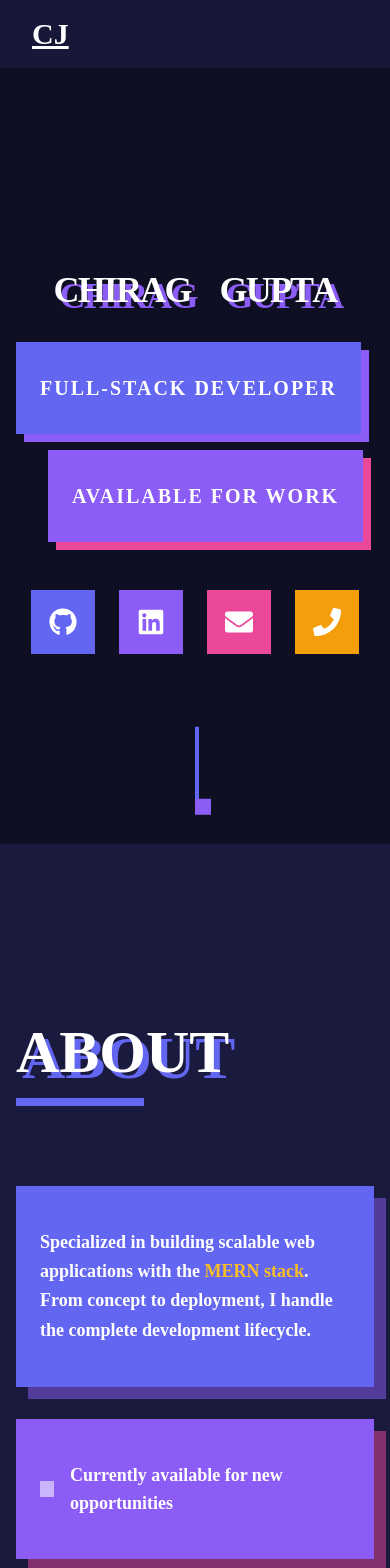
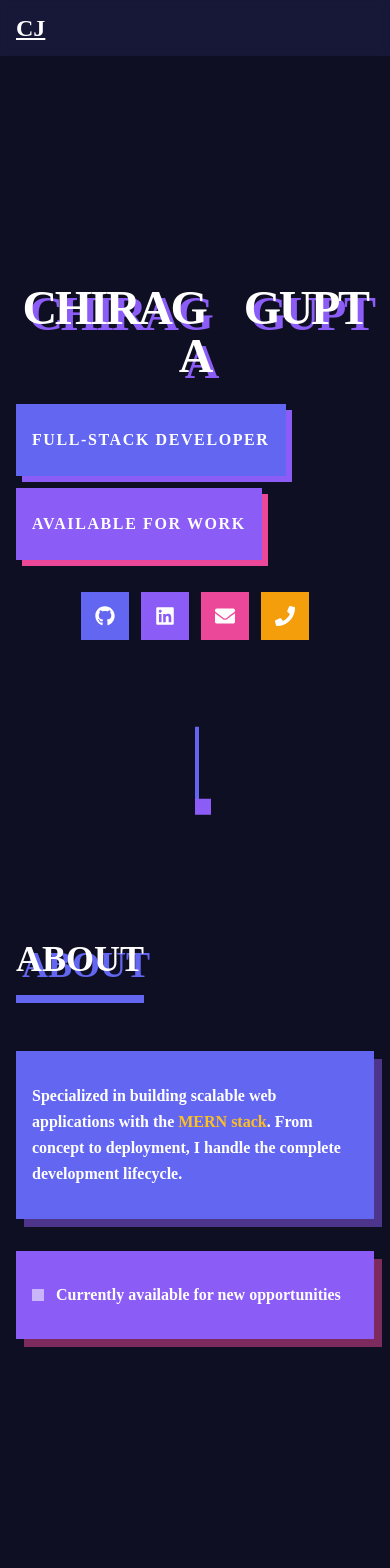
Before and after one commit to CjWrits/Portfolio-Website, a React (Vite) app: page / in a window 390 px wide. Shown: the top 1568 px of the page. Built offline with nearby package versions, Linux system fonts and the light colour scheme.

Commit message:
Make website fully responsive for all devices

```diff
--- a/src/components/About.tsx
+++ b/src/components/About.tsx
@@ -34,7 +34,7 @@ const About = () => {
   }, []);
 
   return (
-    <section id="about" ref={ref} className="min-h-screen flex items-center py-32 bg-[#1a1a3e] relative overflow-hidden">
+    <section id="about" ref={ref} className="min-h-screen flex items-center py-16 sm:py-24 md:py-32 relative overflow-hidden">
       <div className="absolute inset-0 opacity-10">
         {[...Array(15)].map((_, i) => (
           <div
@@ -54,39 +54,39 @@ const About = () => {
           initial={{ opacity: 0, y: 50 }}
           animate={isInView ? { opacity: 1, y: 0 } : {}}
           transition={{ type: 'spring', stiffness: 100 }}
-          className="mb-20"
+          className="mb-12 sm:mb-16 md:mb-20"
         >
-          <h2 className="text-6xl sm:text-8xl font-black text-white mb-4" style={{ textShadow: '6px 6px 0px #6366f1' }}>
+          <h2 className="text-4xl sm:text-5xl md:text-6xl lg:text-8xl font-black text-white mb-4" style={{ textShadow: '6px 6px 0px #6366f1' }}>
             ABOUT
           </h2>
           <div className="w-32 h-2 bg-[#6366f1]" />
         </motion.div>
 
-        <div className="grid grid-cols-1 lg:grid-cols-2 gap-12">
+        <div className="grid grid-cols-1 lg:grid-cols-2 gap-8 sm:gap-10 md:gap-12">
           <motion.div
             initial={{ opacity: 0, x: -100 }}
             animate={isInView ? { opacity: 1, x: 0 } : {}}
             transition={{ delay: 0.3, type: 'spring' }}
             className="space-y-8"
           >
-            <div className="p-6 bg-[#6366f1] border-4 border-white/20 shadow-[12px_12px_0px_0px_rgba(139,92,246,0.5)]">
-              <p className="text-lg text-white leading-relaxed font-bold">
+            <div className="p-4 sm:p-6 bg-[#6366f1] border-2 sm:border-4 border-white/20 shadow-[8px_8px_0px_0px_rgba(139,92,246,0.5)] sm:shadow-[12px_12px_0px_0px_rgba(139,92,246,0.5)]">
+              <p className="text-base sm:text-lg text-white leading-relaxed font-bold">
                 Specialized in building scalable web applications with the <span className="text-[#fbbf24] font-black">MERN stack</span>. From concept to deployment, I handle the complete development lifecycle.
               </p>
             </div>
 
             <motion.div
-              className="p-6 bg-[#8b5cf6] border-4 border-white/20 shadow-[12px_12px_0px_0px_rgba(236,72,153,0.5)]"
+              className="p-4 sm:p-6 bg-[#8b5cf6] border-2 sm:border-4 border-white/20 shadow-[8px_8px_0px_0px_rgba(236,72,153,0.5)] sm:shadow-[12px_12px_0px_0px_rgba(236,72,153,0.5)]"
               whileHover={{ scale: 1.05, rotate: -1 }}
             >
-              <div className="flex items-center gap-4">
-                <div className="w-4 h-4 bg-white animate-pulse" />
-                <p className="text-lg text-white font-black">Currently available for new opportunities</p>
+              <div className="flex items-center gap-3 sm:gap-4">
+                <div className="w-3 h-3 sm:w-4 sm:h-4 bg-white animate-pulse" />
+                <p className="text-base sm:text-lg text-white font-black">Currently available for new opportunities</p>
               </div>
             </motion.div>
           </motion.div>
 
-          <div className="space-y-8">
+          <div className="space-y-6 sm:space-y-8">
             {[
               { label: 'EXPERIENCE', value: '2+ Years', bg: '#ec4899' },
               { label: 'PROJECTS', value: '20+', bg: '#f59e0b' },
@@ -95,14 +95,14 @@ const About = () => {
               <motion.div
                 key={i}
                 ref={(el) => { statsRef.current[i] = el; }}
-                className="p-6 border-4 border-white/20 shadow-[12px_12px_0px_0px_rgba(255,255,255,0.2)] hover:shadow-[16px_16px_0px_0px_rgba(255,255,255,0.3)] transition-all duration-500 cursor-pointer"
+                className="p-4 sm:p-6 border-2 sm:border-4 border-white/20 shadow-[8px_8px_0px_0px_rgba(255,255,255,0.2)] sm:shadow-[12px_12px_0px_0px_rgba(255,255,255,0.2)] hover:shadow-[12px_12px_0px_0px_rgba(255,255,255,0.3)] sm:hover:shadow-[16px_16px_0px_0px_rgba(255,255,255,0.3)] transition-all duration-500 cursor-pointer"
                 style={{ backgroundColor: item.bg }}
                 whileHover={{ scale: 1.06, y: -6, rotate: 1 }}
                 transition={{ type: 'spring', stiffness: 300, damping: 20 }}
               >
                 <div className="flex justify-between items-center">
-                  <span className="text-sm font-black tracking-widest text-white">{item.label}</span>
-                  <span className="text-5xl font-black text-white">{item.value}</span>
+                  <span className="text-xs sm:text-sm font-black tracking-widest text-white">{item.label}</span>
+                  <span className="text-3xl sm:text-4xl md:text-5xl font-black text-white">{item.value}</span>
                 </div>
               </motion.div>
             ))}
--- a/src/components/Hero.tsx
+++ b/src/components/Hero.tsx
@@ -58,8 +58,8 @@ const Hero = () => {
       </div>
 
       <div className="max-w-7xl mx-auto px-4 sm:px-8 z-10">
-        <div ref={textRef} className="mb-8 sm:mb-12">
-          <div className="text-4xl sm:text-7xl md:text-8xl lg:text-9xl font-black tracking-tighter mb-4 flex flex-wrap justify-center sm:justify-start">
+        <div ref={textRef} className="mb-6 sm:mb-8 md:mb-12">
+          <div className="text-5xl sm:text-6xl md:text-7xl lg:text-8xl xl:text-9xl font-black tracking-tighter mb-4 flex flex-wrap justify-center sm:justify-start">
             {name.split('').map((char, i) => (
               <span
                 key={i}
@@ -78,21 +78,21 @@ const Hero = () => {
           initial={{ opacity: 0, x: -100 }}
           animate={{ opacity: 1, x: 0 }}
           transition={{ delay: 1.5, type: 'spring', stiffness: 50 }}
-          className="space-y-4 mb-12"
+          className="space-y-3 sm:space-y-4 mb-8 sm:mb-12"
         >
           <motion.div
-            className="inline-block px-6 py-3 bg-[#6366f1] border-4 border-white/20 shadow-[8px_8px_0px_0px_rgba(139,92,246,1)]"
+            className="inline-block px-4 sm:px-6 py-2 sm:py-3 bg-[#6366f1] border-2 sm:border-4 border-white/20 shadow-[6px_6px_0px_0px_rgba(139,92,246,1)] sm:shadow-[8px_8px_0px_0px_rgba(139,92,246,1)]"
             whileHover={{ scale: 1.08, rotate: -2, y: -4 }}
             transition={{ type: 'spring', stiffness: 400, damping: 15 }}
           >
-            <p className="text-xl sm:text-2xl text-white font-black tracking-widest">FULL-STACK DEVELOPER</p>
+            <p className="text-base sm:text-xl lg:text-2xl text-white font-black tracking-widest">FULL-STACK DEVELOPER</p>
           </motion.div>
           <motion.div
-            className="inline-block px-6 py-3 bg-[#8b5cf6] border-4 border-white/20 shadow-[8px_8px_0px_0px_rgba(236,72,153,1)] ml-8"
+            className="inline-block px-4 sm:px-6 py-2 sm:py-3 bg-[#8b5cf6] border-2 sm:border-4 border-white/20 shadow-[6px_6px_0px_0px_rgba(236,72,153,1)] sm:shadow-[8px_8px_0px_0px_rgba(236,72,153,1)] ml-0 sm:ml-8"
             whileHover={{ scale: 1.08, rotate: 2, y: -4 }}
             transition={{ type: 'spring', stiffness: 400, damping: 15 }}
           >
-            <p className="text-xl sm:text-2xl text-white font-black tracking-widest">AVAILABLE FOR WORK</p>
+            <p className="text-base sm:text-xl lg:text-2xl text-white font-black tracking-widest">AVAILABLE FOR WORK</p>
           </motion.div>
         </motion.div>
 
@@ -100,7 +100,7 @@ const Hero = () => {
           initial={{ opacity: 0, scale: 0 }}
           animate={{ opacity: 1, scale: 1 }}
           transition={{ delay: 2, type: 'spring', stiffness: 200 }}
-          className="flex gap-6 justify-center sm:justify-start"
+          className="flex gap-3 sm:gap-4 md:gap-6 justify-center sm:justify-start flex-wrap"
         >
           {[
             { icon: FaGithub, href: 'https://github.com/CjWrits', color: '#6366f1' },
@@ -115,7 +115,7 @@ const Hero = () => {
               rel={item.icon !== FaEnvelope && item.icon !== FaPhone ? 'noopener noreferrer' : undefined}
               onMouseEnter={playHoverSound}
               onClick={playClickSound}
-              className="w-16 h-16 border-4 border-white/20 flex items-center justify-center transition-all"
+              className="w-12 h-12 sm:w-14 sm:h-14 md:w-16 md:h-16 border-2 sm:border-4 border-white/20 flex items-center justify-center transition-all"
               style={{ backgroundColor: item.color }}
               whileHover={{
                 rotate: 360,
@@ -125,7 +125,7 @@ const Hero = () => {
               }}
               transition={{ type: 'spring', stiffness: 300, damping: 15 }}
             >
-              <item.icon size={28} className="text-white" />
+              <item.icon size={20} className="text-white sm:w-6 sm:h-6 md:w-7 md:h-7" />
             </motion.a>
           ))}
         </motion.div>
--- a/src/components/Navbar.tsx
+++ b/src/components/Navbar.tsx
@@ -23,17 +23,17 @@ const Navbar = () => {
         scrolled ? 'bg-[#1a1a3e] shadow-[0_8px_0px_0px_rgba(99,102,241,0.5)]' : 'bg-[#1a1a3e]/80 backdrop-blur-sm'
       } border-b-4 border-[#6366f1]`}
     >
-      <div className="max-w-7xl mx-auto px-8 py-4 flex justify-between items-center">
+      <div className="max-w-7xl mx-auto px-4 sm:px-8 py-3 sm:py-4 flex justify-between items-center">
         <motion.a
           href="#home"
-          className="text-3xl font-black text-white hover:scale-110 transition-transform"
+          className="text-2xl sm:text-3xl font-black text-white hover:scale-110 transition-transform"
           whileHover={{ rotate: [0, -10, 10, -10, 0] }}
           transition={{ duration: 0.5 }}
         >
           CJ
         </motion.a>
 
-        <div className="hidden md:flex gap-6">
+        <div className="hidden md:flex gap-4 lg:gap-6">
           {navItems.map((item, i) => (
             <motion.a
               key={item}
@@ -43,7 +43,7 @@ const Navbar = () => {
               transition={{ delay: i * 0.1, type: 'spring', stiffness: 200, damping: 20 }}
               onMouseEnter={playHoverSound}
               onClick={playClickSound}
-              className="relative text-white hover:text-[#6366f1] transition-colors duration-300 text-sm tracking-widest font-bold px-4 py-2 border-2 border-white/20 hover:border-[#6366f1] hover:shadow-[4px_4px_0px_0px_rgba(99,102,241,1)] transition-all duration-300"
+              className="relative text-white hover:text-[#6366f1] transition-colors duration-300 text-xs lg:text-sm tracking-widest font-bold px-3 lg:px-4 py-2 border-2 border-white/20 hover:border-[#6366f1] hover:shadow-[4px_4px_0px_0px_rgba(99,102,241,1)] transition-all duration-300"
               whileHover={{ y: -4, scale: 1.05 }}
             >
               {item.toUpperCase()}
```
Also changed, not shown: src/components/Education.tsx (+14 -14 lines), src/components/Skills.tsx (+13 -13 lines).
